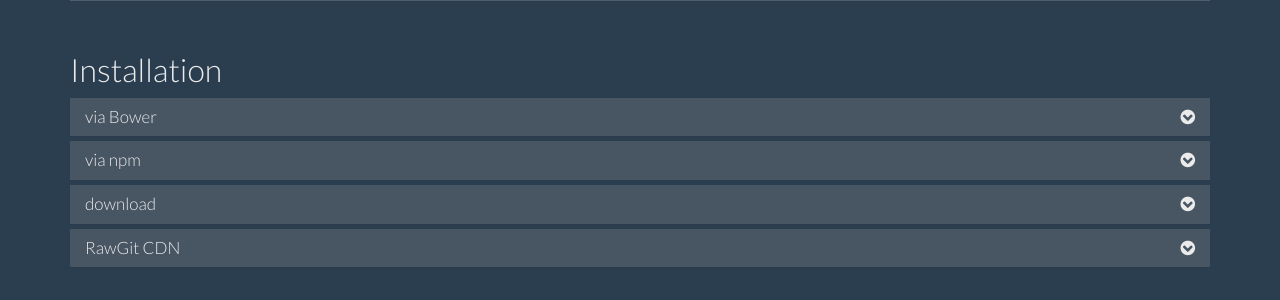
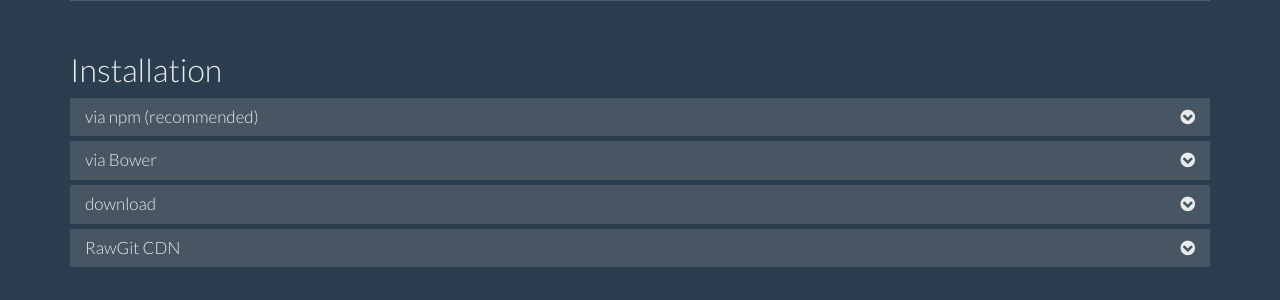
Before and after one commit to jwarby/jquery-awesome-cursor, a Jekyll site: the page built from index.html, in a window 1280 px wide and 900 px high, scrolled down 389 px. Shown: the part 154-454 px from the top of the window. Built offline with Jekyll 4.4.1, drawn with Linux system fonts in a browser that asks for light colours; nearby versions of some CDN libraries; library files that are not in the unit come from our copies.

Commit message:
Update installation instructions to reflect v0.3.0 changes to dependencies

```diff
--- a/_includes/installation.html
+++ b/_includes/installation.html
@@ -6,6 +6,32 @@
 
       <div class="panel-group" id="installation-accordion" role="tablist" aria-multiselectable="true">
 
+        <!-- via npm -->
+        <div class="panel panel-default">
+          <div class="panel-heading" role="tab" id="npm">
+            <h4 class="panel-title">
+              <a class="collapsed" data-toggle="collapse" data-parent="#installation-accordion" href="#npmPanel" aria-expanded="false" aria-controls="npm">
+                via npm (recommended) <i class="fa fa-chevron-circle-down pull-right"></i><i class="fa fa-chevron-circle-up pull-right"></i>
+              </a>
+            </h4>
+          </div>
+          <div id="npmPanel" class="panel-collapse collapse" role="tabpanel" aria-labelledby="npm">
+            <div class="panel-body">
+              <p>In your terminal:</p>
+              {% highlight bash %}npm install jquery-awesome-cursor{% endhighlight %}
+
+              <p>In your web page:</p>
+              {% highlight html %}
+<link rel="stylesheet" href="node_modules/font-awesome/css/font-awesome.min.css">
+<script src="node_modules/jquery/dist/jquery.min.js"></script>
+<script src="node_modules/jquery-awesome-cursor/dist/jquery.awesome-cursor.min.js"></script></pre>
+              {% endhighlight %}
+
+              <p>If you plan on using <code class="subtle">jquery-awesome-cursor</code> with a <a href="#using-different-fonts">different icon font</a>, you can skip the FontAwesome dependency:</p>
+              {% highlight bash %}npm install --no-optional jquery-awesome-cursor{% endhighlight %}
+            </div>
+          </div>
+        </div>
         <!-- via Bower -->
         <div class="panel panel-default">
           <div class="panel-heading" role="tab" id="bower">
@@ -28,33 +54,16 @@
 <script src="bower_components/jquery/dist/jquery.min.js"></script>
 <script src="bower_components/jquery-awesome-cursor/dist/jquery.awesome-cursor.min.js"></script>
               {% endhighlight %}
+
+              <p><strong>IMPORTANT: As of <code class="subtle">v0.3.0</code>, FontAwesome is considered an optional dependency.  Therefore, you <em>must</em> install it yourself!</strong></p>
+              {% highlight bash %}
+              bower install font-awesome
+              {% endhighlight %}
+
             </div>
           </div>
         </div>
 
-        <!-- via npm -->
-        <div class="panel panel-default">
-          <div class="panel-heading" role="tab" id="npm">
-            <h4 class="panel-title">
-              <a class="collapsed" data-toggle="collapse" data-parent="#installation-accordion" href="#npmPanel" aria-expanded="false" aria-controls="npm">
-                via npm <i class="fa fa-chevron-circle-down pull-right"></i><i class="fa fa-chevron-circle-up pull-right"></i>
-              </a>
-            </h4>
-          </div>
-          <div id="npmPanel" class="panel-collapse collapse" role="tabpanel" aria-labelledby="npm">
-            <div class="panel-body">
-              <p>In your terminal:</p>
-              {% highlight bash %}npm install jquery-awesome-cursor{% endhighlight %}
-
-              <p>In your web page:</p>
-              {% highlight html %}
-<link rel="stylesheet" href="node_modules/font-awesome/css/font-awesome.min.css">
-<script src="node_modules/jquery/dist/jquery.min.js"></script>
-<script src="node_modules/jquery-awesome-cursor/dist/jquery.awesome-cursor.min.js"></script></pre>
-              {% endhighlight %}
-            </div>
-          </div>
-        </div>
 
         <!-- via download -->
         <div class="panel panel-default">
```
